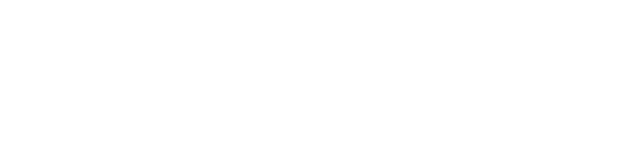
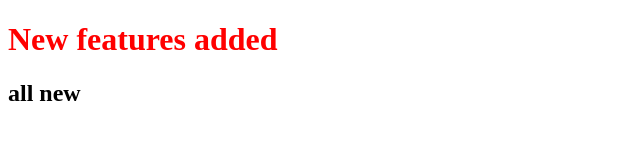
Before and after one commit to jwjjhehsu/LocalRepo, a plain HTML site: page index.html in a window 1280 px wide. Shown: the whole page, without its empty margins (0-640 px from the left). Drawn offline with Linux system fonts and the light colour scheme.

Commit message:
git features all new added

```diff
--- a/index.html
+++ b/index.html
@@ -7,6 +7,7 @@
     <link rel="stylesheet" href="style.css">
 </head>
 <body>
-
+    <h1>New features added</h1>
+    <h2>all new</h2>
 </body>
 </html>
```
